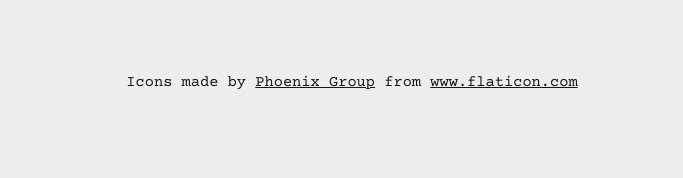
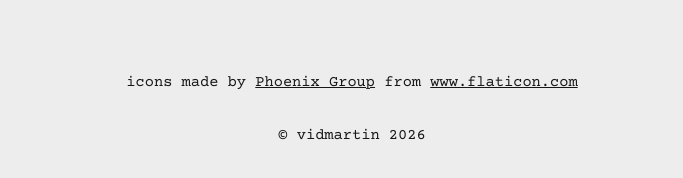
Before and after one commit to vidmartin/my-web, a Next.js app: page / in a window 1280 px wide. Shown: the part 2754-2932 px from the top of the page, without its empty margins (288-971 px from the left). Built offline with nearby package versions, Linux system fonts and the light colour scheme; what better-react-mathjax would draw is missing.

Commit message:
master: add copyright

```diff
--- a/app/layout.tsx
+++ b/app/layout.tsx
@@ -60,7 +60,9 @@
                         {children}
                     </div>
                     <div className="footer">
-                        <div>Icons made by <a href="https://www.flaticon.com/authors/phoenix-group" title="Phoenix Group">Phoenix Group</a> from <a href="https://www.flaticon.com/" title="Flaticon">www.flaticon.com</a></div>
+                        <div>icons made by <a href="https://www.flaticon.com/authors/phoenix-group" title="Phoenix Group">Phoenix Group</a> from <a href="https://www.flaticon.com/" title="Flaticon">www.flaticon.com</a></div>
+                        <br/>
+                        <div>© vidmartin 2026</div>
                     </div>
                 </MathJaxContext>
             </body>
```
